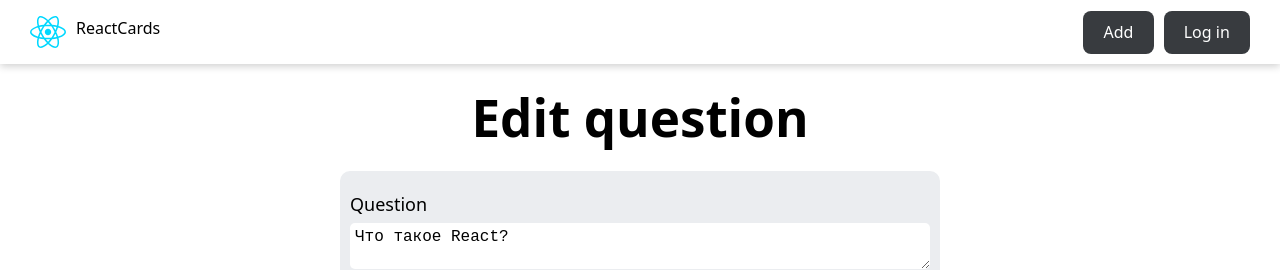
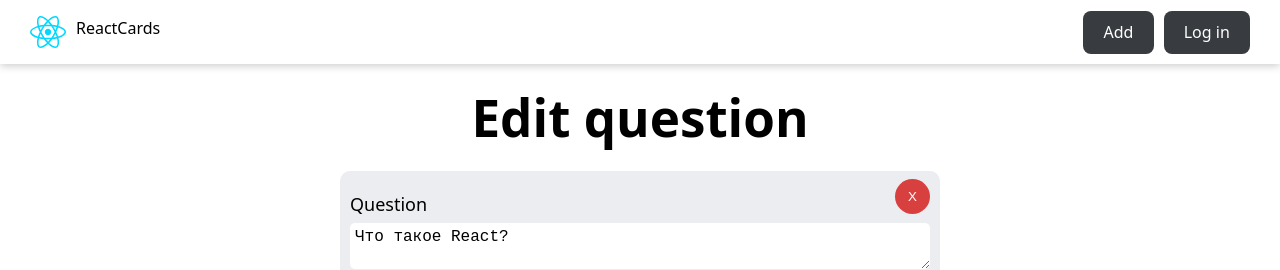
Before and after one commit to SanjarIQY/react-app, a React (Vite) app: page /editquestion/1 in a window 1280 px wide. Shown: the top 270 px of the page. Built offline with nearby package versions, Linux system fonts and the light colour scheme; data requests are answered from the project's data file.

Commit message:
added remove logic

```diff
--- a/src/pages/EditQuestionPage/EditQuestion.jsx
+++ b/src/pages/EditQuestionPage/EditQuestion.jsx
@@ -2,10 +2,12 @@
 import cls from "./EditQuestion.module.css";
 import { Loader } from "../../components/Loader";
 import { QuestionForm } from "../../components/QuestionForm";
+import { useFetch } from "../../hooks/useFetch";
 import { DelayfFn } from "../../helpers/delayFN";
 import { API_URL } from "../../constants";
 import { toast } from "react-toastify";
 import { dateFormat } from "../../helpers/dateFormat";
+import { useNavigate } from "react-router-dom";
 
 const editCardAction = async (_prevState, formData) => {
   try {
@@ -44,15 +46,35 @@
 };
 
 export const EditQuestion = ({ initialState = {} }) => {
+  const navigate = useNavigate();
   const [formState, formAction, isPending] = useActionState(editCardAction, { ...initialState, clearForm: true });
+
+  const [removeQuestion, isQuestionRemoving] = useFetch(async () => {
+    await fetch(`${API_URL}/react/${initialState.id}`, {
+      method: "DELETE",
+    });
+
+    toast.success("The question has been successfully removed!");
+    navigate("/");
+  });
+
+  const onRemoveQuestionHandler = () => {
+    const isRemove = confirm("Are you sure?");
+
+    isRemove && removeQuestion();
+  };
 
   return (
     <>
-      {isPending && <Loader />}
+      {(isPending || isQuestionRemoving) && <Loader />}
 
       <h1 className={cls.formTitle}>Edit question</h1>
 
       <div className={cls.formContainer}>
+        <button className={cls.removeBtn} disabled={isPending} onClick={onRemoveQuestionHandler}>
+          X
+        </button>
+
         <QuestionForm formAction={formAction} formState={formState} isPending={isPending} submitBtnText="Edit Question" />
       </div>
     </>
--- a/src/pages/EditQuestionPage/EditQuestion.module.css
+++ b/src/pages/EditQuestionPage/EditQuestion.module.css
@@ -10,4 +10,25 @@
   border-radius: 10px;
   background-color: var(--card-bg-color);
   box-shadow: 0 0 8px rgb(0, 0, 0, 0, 0.1);
+  position: relative;
 }
+
+.removeBtn {
+  width: 35px;
+  height: 35px;
+  position: absolute;
+  top: 8px;
+  right: 10px;
+  border: none;
+  display: flex;
+  border-radius: 50%;
+  justify-content: center;
+  align-items: center;
+  color: #fff;
+  background-color: #D84040;
+  cursor: pointer;
+}
+
+.removeBtn:disabled {
+  opacity: .3;
+}
```
